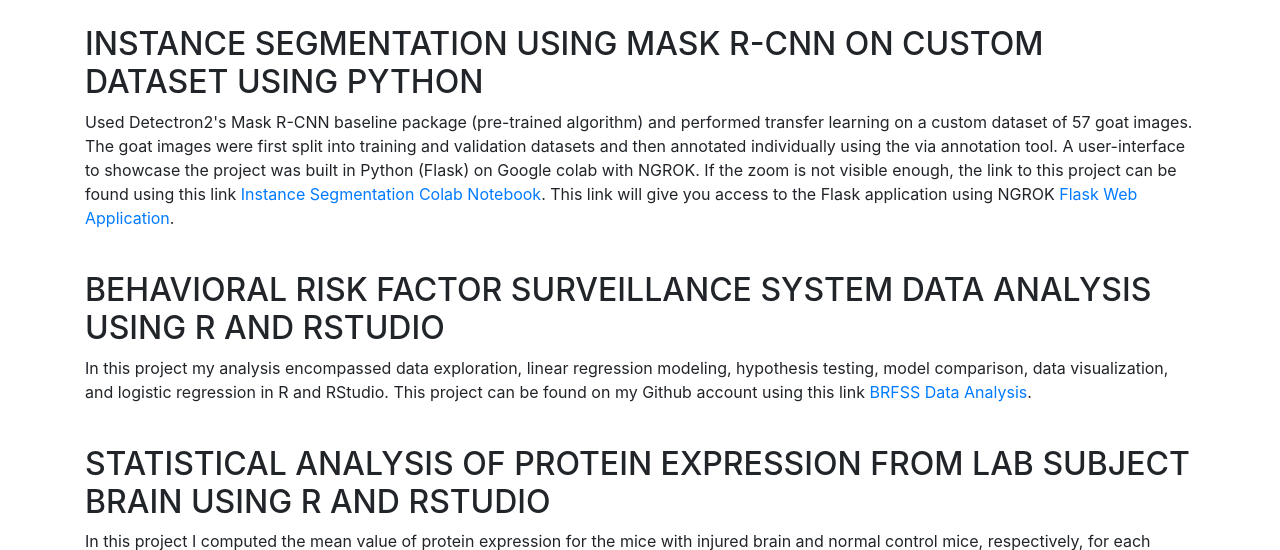
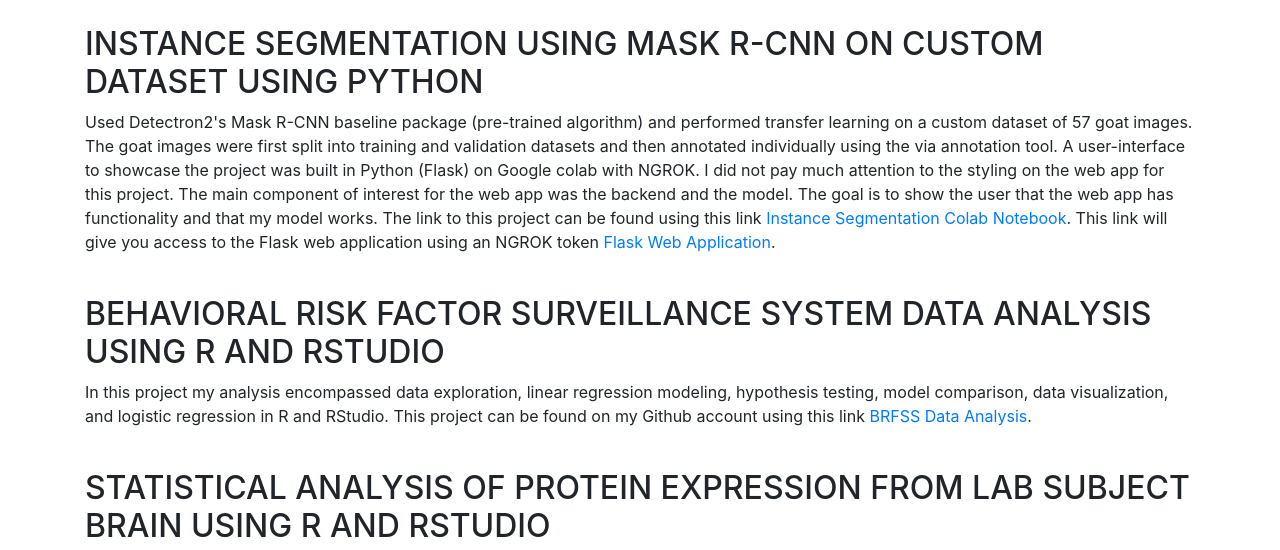
Before and after one commit to christopherbrunswick/portfolio, a Flask app: page /projects in a window 1280 px wide. Shown: the part 56-606 px from the top of the page. Run offline with Flask 2, Linux system fonts and the light colour scheme; some libraries are stand-ins or nearby versions.

Commit message:
updated projects.html template

```diff
--- a/templates/projects.html
+++ b/templates/projects.html
@@ -17,9 +17,10 @@
                 transfer learning on a custom dataset of 57 goat images. The goat images were first split into
                 training and validation datasets and then annotated individually using the via annotation tool.
                 A user-interface to showcase the project was built in Python (Flask) on Google colab with
-                NGROK. If the zoom is not visible enough, the link to this project can be found using this link
-                <a href="https://drive.google.com/file/d/1KSjVH5tKb9t7QCFSGFJT8r15g_kYaUjb/view?usp=sharing">Instance Segmentation Colab Notebook</a>.
-                This link will give you access to the Flask application using NGROK <a href="https://colab.research.google.com/drive/13JmyWMP5NokZW1W6aOatWhUYK7uguo4s?usp=sharing">Flask Web Application</a>.
+                NGROK. I did not pay much attention to the styling on the web app for this project. The main
+                component of interest for the web app was the backend and the model. The goal is to show the user that the web app has functionality and that my model works.
+                The link to this project can be found using this link <a href="https://drive.google.com/file/d/1KSjVH5tKb9t7QCFSGFJT8r15g_kYaUjb/view?usp=sharing">Instance Segmentation Colab Notebook</a>.
+                This link will give you access to the Flask web application using an NGROK token <a href="https://colab.research.google.com/drive/13JmyWMP5NokZW1W6aOatWhUYK7uguo4s?usp=sharing">Flask Web Application</a>.
             </p>
             <!-- Carousel for project 1 --
             <div id="myCarousel-1" class="carousel slide" data-ride="carousel">
```
